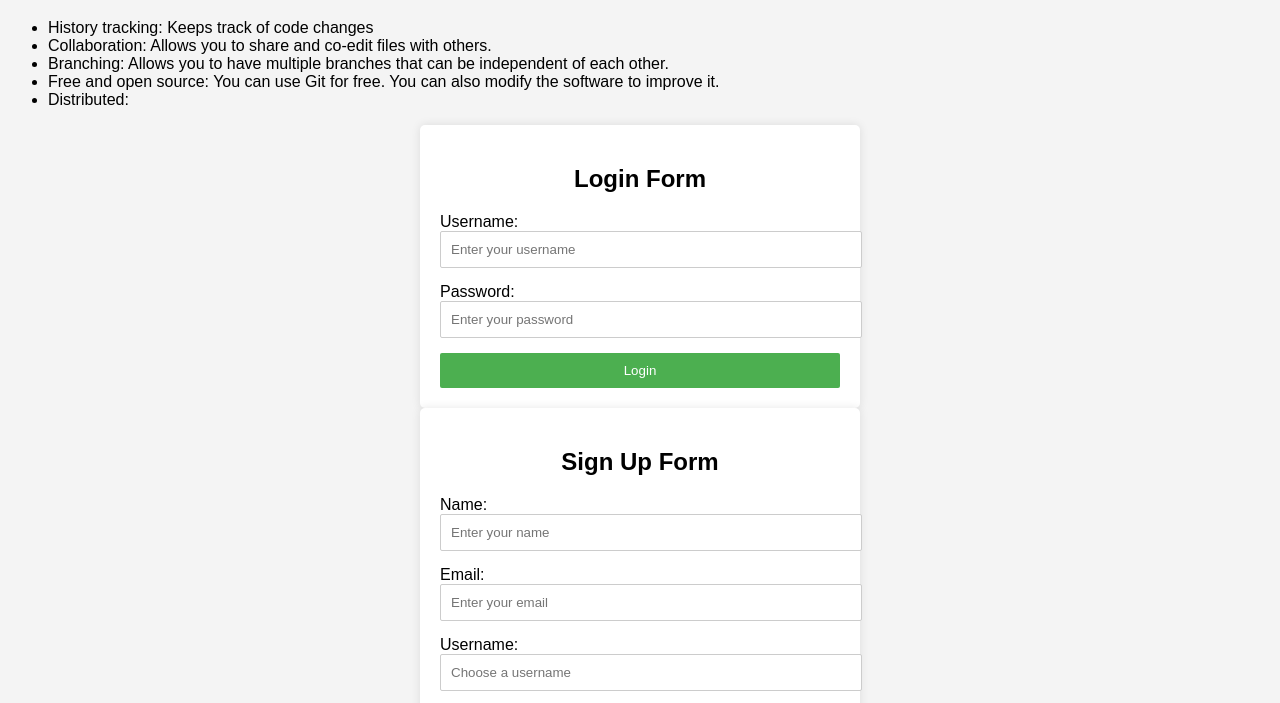
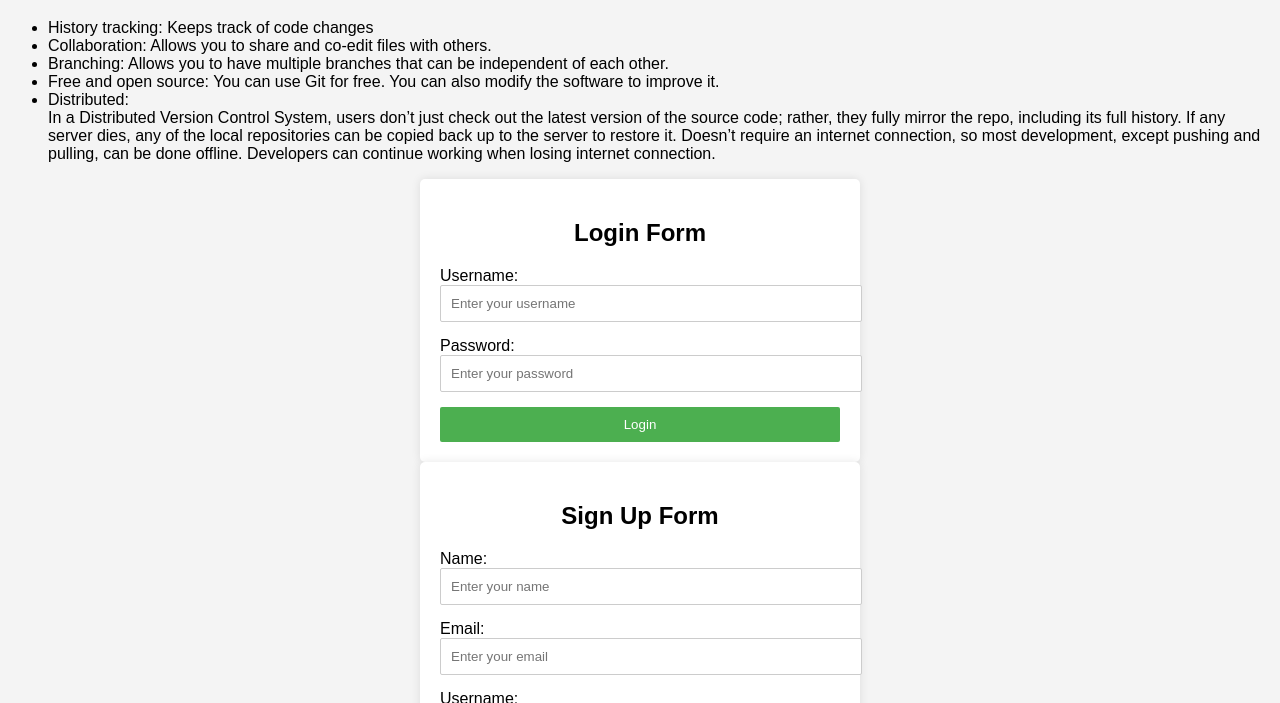
Before and after one commit to dtvn-training/2023-hn-NguyenVanChinh-GitPractice, a plain HTML site: page index.html in a window 1280 px wide. Shown: the part 61-764 px from the top of the page. Drawn offline with Linux system fonts and the light colour scheme.

Commit message:
Revert "fix 5"
This reverts commit 7d48385af3faf6b5357f4447e2af813ef8d2bfd4.

quytrd`q

```diff
--- a/index.html
+++ b/index.html
@@ -19,7 +19,11 @@
         </li>
         <li>Distributed:
             <br>
-
+            In a Distributed Version Control System, users don’t just check out the latest version of the source code;
+            rather, they fully mirror the repo, including its full history.
+            If any server dies, any of the local repositories can be copied back up to the server to restore it.
+            Doesn’t require an internet connection, so most development, except pushing and pulling, can be done
+            offline. Developers can continue working when losing internet connection.
         </li>
     </ul>
 
```
